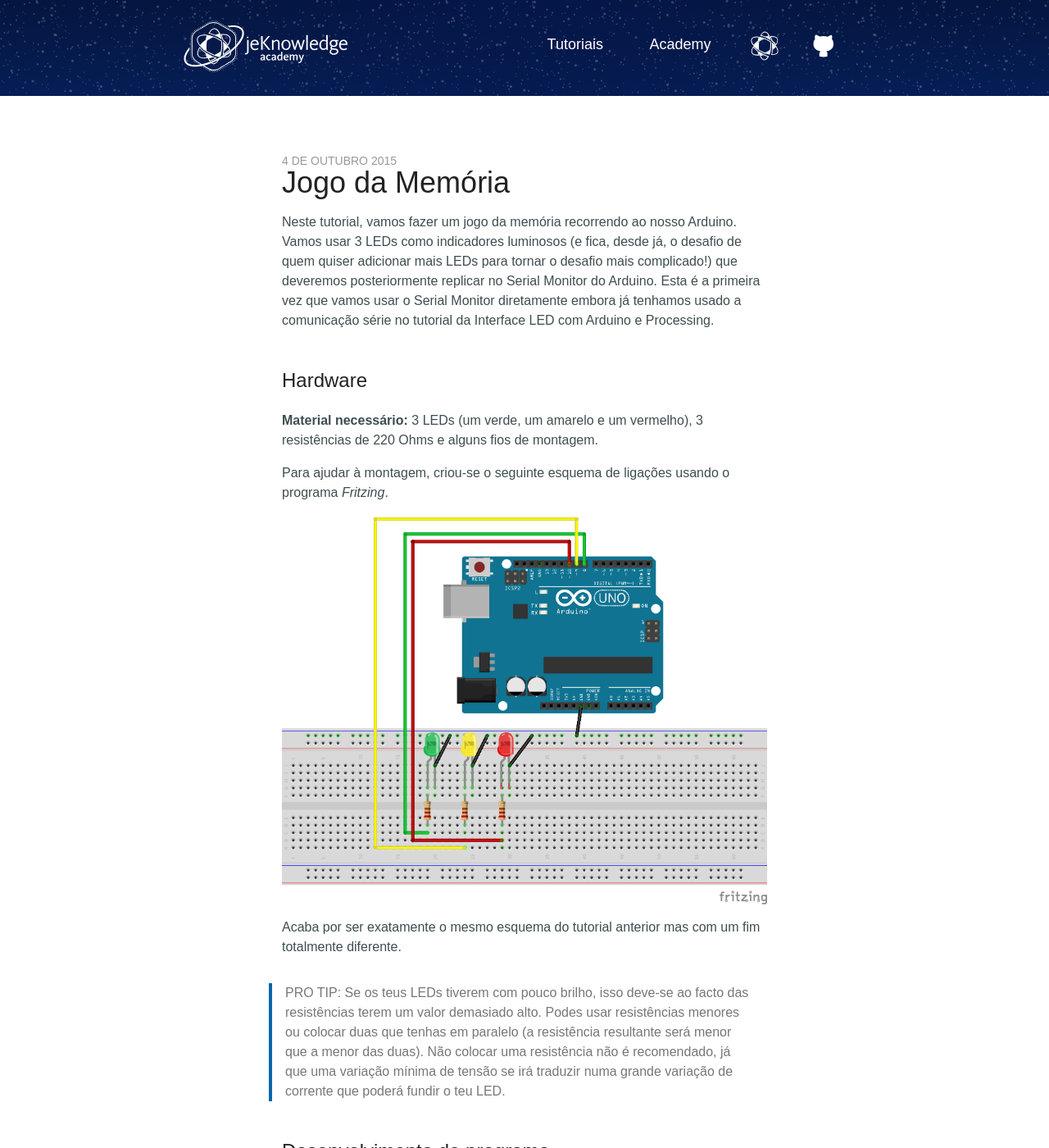
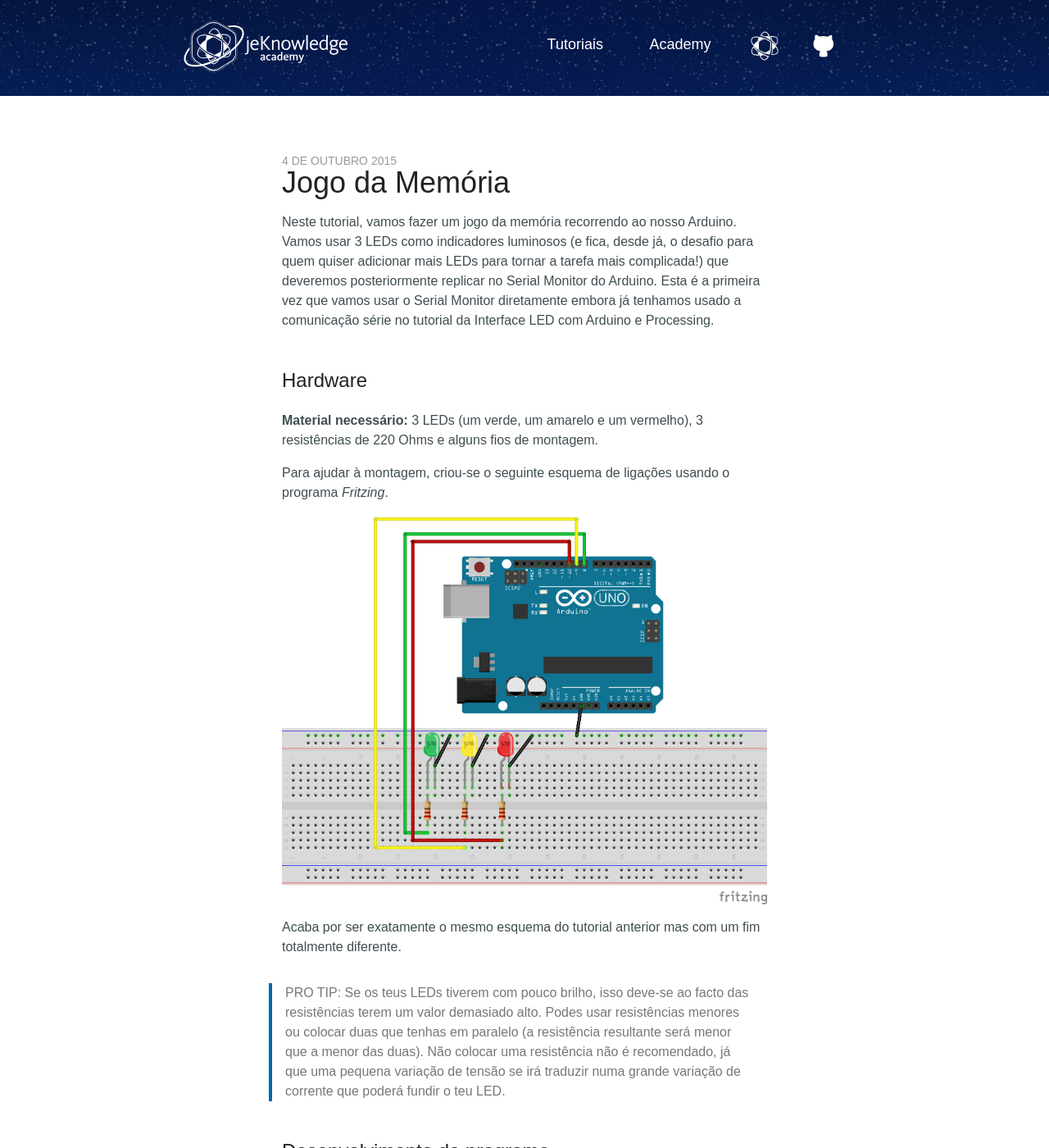
Before and after one commit to jeKnowledge/academy-articles, a Jekyll site: the page built from _posts/2015-10-04-jogo-memoria.markdown, in a window 1280 px wide and 1400 px high. Shown: the whole window at 82% size. Built offline with Jekyll 4.4.1, drawn with Linux system fonts in a browser that asks for light colours; comment, search, counter and statistics services are not loaded; some of the changed text lies outside the part shown.

Commit message:
Changes to first paragraph

```diff
--- a/_posts/2015-10-04-jogo-memoria.markdown
+++ b/_posts/2015-10-04-jogo-memoria.markdown
@@ -6,7 +6,7 @@ categories: arduino led random serial memory game
 tags: Arduino LED Serial Jogo
 ---
 
-Neste tutorial, vamos fazer um jogo da memória recorrendo ao nosso Arduino. Vamos usar 3 LEDs como indicadores luminosos (e fica, desde já, o desafio de quem quiser adicionar mais LEDs para tornar o desafio mais complicado!) que deveremos posteriormente replicar no Serial Monitor do Arduino. Esta é a primeira vez que vamos usar o Serial Monitor diretamente embora já tenhamos usado a comunicação série no tutorial da Interface LED com Arduino e Processing.
+Neste tutorial, vamos fazer um jogo da memória recorrendo ao nosso Arduino. Vamos usar 3 LEDs como indicadores luminosos (e fica, desde já, o desafio para quem quiser adicionar mais LEDs para tornar a tarefa mais complicada!) que deveremos posteriormente replicar no Serial Monitor do Arduino. Esta é a primeira vez que vamos usar o Serial Monitor diretamente embora já tenhamos usado a comunicação série no tutorial da Interface LED com Arduino e Processing.
 
 ## Hardware
 
@@ -18,11 +18,11 @@ Para ajudar à montagem, criou-se o seguinte esquema de ligações usando o prog
 
 Acaba por ser exatamente o mesmo esquema do tutorial anterior mas com um fim totalmente diferente.
 
->PRO TIP: Se os teus LEDs tiverem com pouco brilho, isso deve-se ao facto das resistências terem um valor demasiado alto. Podes usar resistências menores ou colocar duas que tenhas em paralelo (a resistência resultante será menor que a menor das duas). Não colocar uma resistência não é recomendado, já que uma variação mínima de tensão se irá traduzir numa grande variação de corrente que poderá fundir o teu LED.
+>PRO TIP: Se os teus LEDs tiverem com pouco brilho, isso deve-se ao facto das resistências terem um valor demasiado alto. Podes usar resistências menores ou colocar duas que tenhas em paralelo (a resistência resultante será menor que a menor das duas). Não colocar uma resistência não é recomendado, já que uma pequena variação de tensão se irá traduzir numa grande variação de corrente que poderá fundir o teu LED.
 
 ## Desenvolvimento do programa
 
-Este jogo envolve vários conceitos/etapas que vamos abordando ao longo do tutorial. A primeira coisa a fazer é definir os nosso três LEDs ligados nos pins 8, 9 e 10 como outputs.
+Este jogo envolve vários conceitos/etapas que vamos abordando ao longo do tutorial. A primeira coisa a fazer é definir os nosso três LEDs ligados aos pins 8, 9 e 10 como outputs.
 
 {% highlight c++ %}
 void setup()
```
